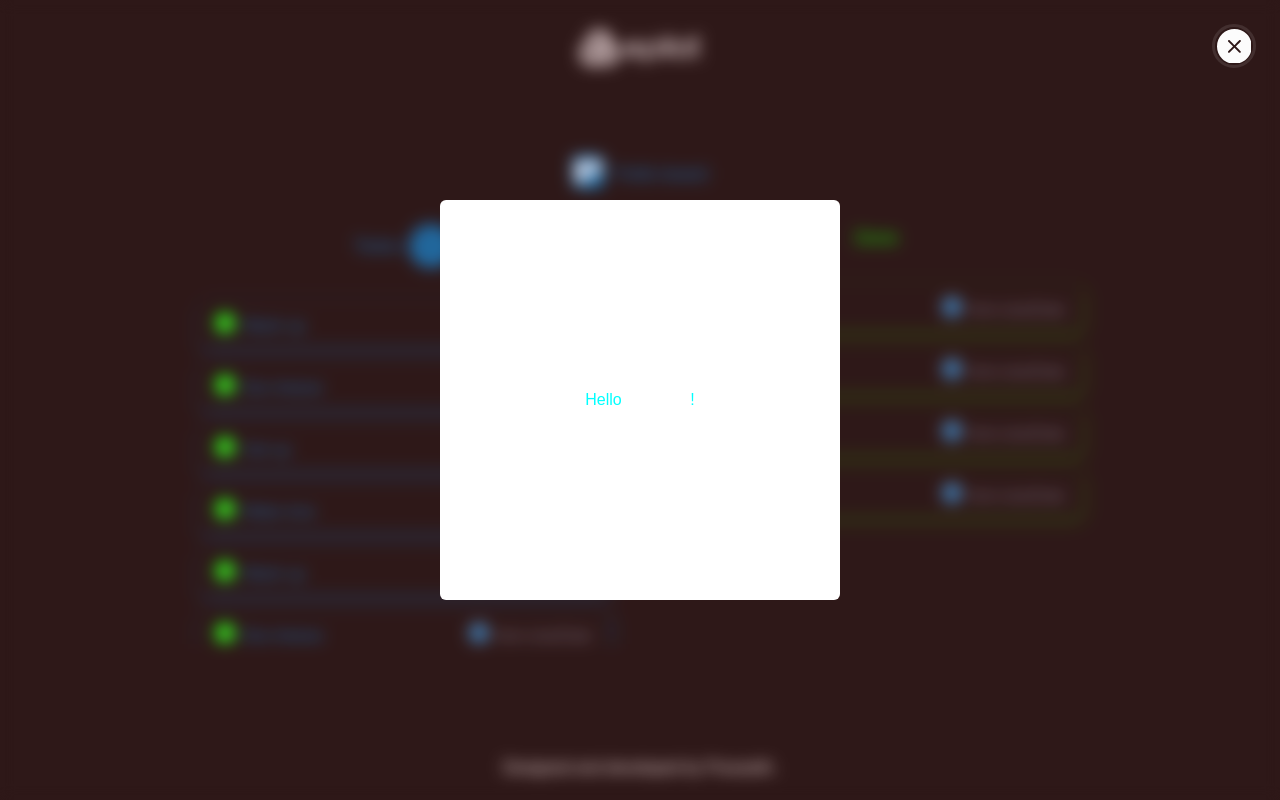
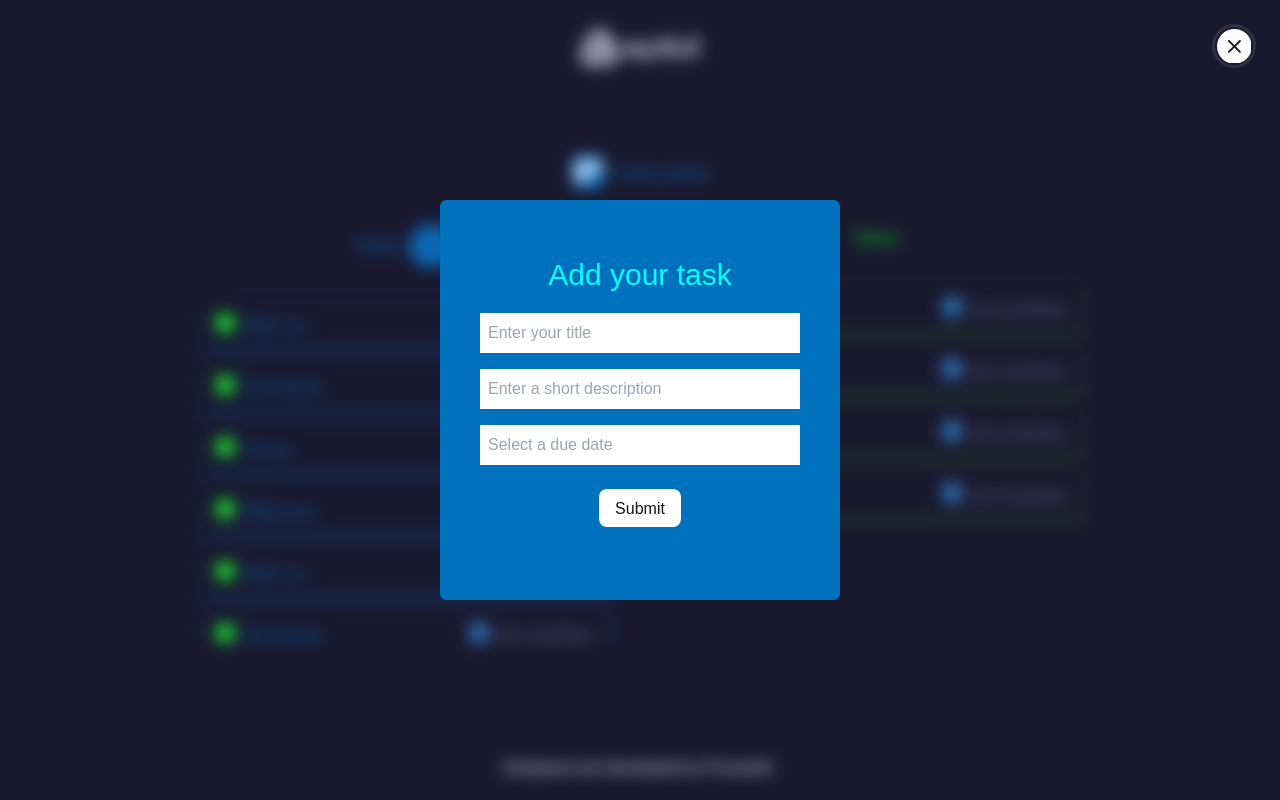
Before and after one commit to Pravasith/trello-list-frontend, a React (Create React App) app: page / in a window 1280 px wide. Both pictures are taken after a click on the button 431 px from the left and 246 px from the top of the page. Built offline with nearby package versions, Linux system fonts and the light colour scheme.

Commit message:
modal done

```diff
--- /dev/null
+++ b/src/components/loader/index.tsx
@@ -0,0 +1,19 @@
+
+
+import styles from './loader.module.scss'
+import utilStyles from '../../styles/libs/utils.module.scss'
+
+
+export const Loader = () => {
+    return (
+        <div
+            className={`${styles.loadingContainer}`}
+        >
+            <div className={`${styles.apiCall} ${utilStyles.flexRow_Centre}`}>
+                <div className={`${styles.loadingDot} ${styles.ball01}`}></div>
+                <div className={`${styles.loadingDot} ${styles.ball02}`}></div>
+                <div className={`${styles.loadingDot} ${styles.ball03}`}></div>
+            </div>
+        </div>
+    )
+}
--- /dev/null
+++ b/src/components/loader/loader.module.scss
@@ -0,0 +1,55 @@
+
+
+// EDIT THESE
+$ballColor1: #FFFFFF;
+$ballColor2 : #00ffff;
+$ballColor3 : #fe8062;
+
+
+
+
+.loadingContainer{
+    width: 100%;
+    height: 100%;
+}
+
+
+.apiCall{
+    width: 100%;
+    height: 100%;
+    padding: 2em;
+}
+
+
+.loadingDot {
+    min-width: 1em;
+    min-height: 1em;
+    // background: $pureWhite;
+    border-radius: 50%;
+    margin: 0.5em;
+}
+
+
+
+@keyframes jump {
+    0% {transform: translateY(0em);}
+    40% {transform: translateY(-1em);}
+    80% {transform: translateY(0em);}
+    100% {transform: translateY(0em);}
+}
+
+
+.ball01{
+    background: $ballColor1;
+    animation: jump 1s ease-in-out 0.25s infinite;
+}
+
+.ball02{
+    background: $ballColor2;
+    animation: jump 1s ease-in-out 0.50s infinite;
+}
+
+.ball03{
+    background: $ballColor3;
+    animation: jump 1s ease-in-out 0.75s infinite;
+}
--- a/src/components/modal/index.tsx
+++ b/src/components/modal/index.tsx
@@ -1,12 +1,66 @@
 
 
-import React from 'react'
+import React, { useEffect, useState } from 'react'
+import ReactDatePicker from 'react-datepicker'
 import { CloseButton } from "../../icons/common"
 
 import utilStyles from '../../styles/libs/utils.module.scss'
+import { Loader } from '../loader'
+import { useForm } from '../useForm'
+
+
 import styles from './modal.module.scss'
 
-const Modal = (props: { closeModal: React.Dispatch<React.SetStateAction<boolean>> }) => {
+const Modal = (
+    props: {
+        closeModal: React.Dispatch<React.SetStateAction<boolean>>
+    }
+) => {
+
+
+    const [ startDate, setStartDate ] = useState<null | Date>(null)
+
+    const [showError, setShowError] = useState(false)
+    const [showLoading, setShowLoading] = useState(false)
+
+    const [ titleText, handleTitleChange ] = useForm({
+        "task-title": ''
+    })
+
+    const [ descText, handleDescChange ] = useForm({
+        "task-description": ''
+    })
+
+    const validateAndSubmit = () => {
+        // Validates the form and submits
+
+        if(
+            titleText['task-title'] !== '' &&
+            descText['task-description'] !== '' &&
+            startDate !== null
+        ){
+            const data = {
+                title: titleText['task-title'],
+                description: descText['task-description'],
+                dueDate: startDate
+            }
+
+
+            setShowLoading(true)
+
+            let x = setTimeout(() => {
+                clearTimeout(x)
+                console.log(data)
+
+                setShowLoading(false)
+            }, 2000)
+        }
+
+        else{
+            setShowError(true)
+        }
+    }
+
     return (
         <div className={`fixed top-0 left-0 w-full h-screen ${styles.container}`}>
             <div className="relative w-full h-full">
@@ -18,12 +72,51 @@ const Modal = (props: { closeModal: React.Dispatch<React.SetStateAction<boolean>
                 </button>
 
                 <div className={`${styles.modalOuterWrap} flex justify-center items-center w-full h-full`}>
-                    <div className={`${styles.modalInnerWrap} flex justify-center items-center bg-white p-4 rounded-md`}>
-                        <h1 className="helloWorld">Hello </h1>
-                        <div className="trivagoLogo px-2 pb-1">
-                            {/* <TrivagoLogo/> */} HELLO
-                    </div>
-                        <h1 className="helloWorld">!</h1>
+                    <div className={`${styles.modalInnerWrap} ${utilStyles.flexCol_Centre} bg-fl-blue p-4 rounded-md`}>
+                        <h1 className="text-3xl pb-3">Add your task</h1>
+                        {
+                            showError && (
+                                <h2 className="text-1xl p-2 py-1 mb-2 rounded-md text-white bg-red-500">All fields are mandatory</h2>
+                            )
+                        }
+
+                        {
+                            showLoading && <Loader />
+                        }
+
+                        <div className={`${styles.contentWrap} ${utilStyles.flexCol_Centre}`}>
+                            <input
+                                onChange={handleTitleChange}
+                                className={`${utilStyles.stockInput}`}
+                                placeholder="Enter your title"
+                                type="text"
+                                name="task-title"
+                            />
+                            <input
+                                onChange={handleDescChange}
+                                className={`${utilStyles.stockInput}`}
+                                placeholder="Enter a short description"
+                                type="textarea"
+                                name="task-description"
+                            />
+                        </div>
+
+                        <div className={`${styles.datePick}`}>
+                            <ReactDatePicker
+                                placeholderText={'Select a due date'}
+                                className={`${utilStyles.stockInput}`}
+                                selected={startDate}
+                                onChange={date => setStartDate(date as Date)}
+                            />
+                        </div>
+
+                        <button
+                            className={`${utilStyles.squareButton}`}
+                            type='button'
+                            onClick={() => validateAndSubmit()}
+                            >
+                            Submit
+                        </button>
                     </div>
                 </div>
 
--- a/src/components/modal/modal.module.scss
+++ b/src/components/modal/modal.module.scss
@@ -3,7 +3,7 @@
 
 .container{
 
-    background:#e3403d21;
+    background:#483de321;
     backdrop-filter: blur(0.5em);
     z-index: 5;
 
@@ -14,10 +14,9 @@
         min-height: $dims;
     }
 
-    .modalOuterWrap{
+}
 
-    }
-}
+
 
 
 
--- /dev/null
+++ b/src/components/useForm/index.ts
@@ -0,0 +1,30 @@
+import { useState, ChangeEvent } from "react"
+
+
+interface InputValues {
+    'task-title'?: string,
+    'task-description'?: string
+}
+
+
+type EType = ChangeEvent<HTMLInputElement>
+
+
+export const useForm = (initialState: InputValues) => {
+    const [values, setValues] = useState<InputValues>(initialState)
+
+    const handler = (e: EType) => {
+        setValues({
+            ...values,
+            [e.target.name]: e.target.value
+        })
+    }
+
+    let formTuple: [InputValues, (e: EType) => void] = [
+        values,
+        handler
+    ]
+
+    return formTuple
+
+}
--- a/src/styles/date_picker.scss
+++ b/src/styles/date_picker.scss
@@ -1,5 +1,6 @@
 
+@import './libs/vars';
 
-.react-datepicker__header{
-    background: yellow;
+.react-datepicker__month-container{
+    // border: 0.2em solid $intenseGray;
 }
--- a/src/styles/libs/utils.module.scss
+++ b/src/styles/libs/utils.module.scss
@@ -234,3 +234,25 @@
 		cursor: default;
   }
 }
+
+
+
+
+// INPUT
+
+.stockInput{
+	padding: 0.5em;
+	color: $intenseGray;
+	font-weight: 500;
+	margin: 0.5em 1em;
+	min-width: 20em;
+}
+
+.squareButton{
+	padding: 0.5em 1em 0.4em 1em;
+	margin: 1em;
+	background: $pureWhite;
+	color: $intenseGray;
+	font-weight: 500;
+	border-radius: 0.5em;
+}
```
Also changed, not shown: src/App.tsx (+0 -7 lines), src/components/trelloBoard/index.tsx (+0 -7 lines). Lines whose indentation alone changed are shown as unchanged.
